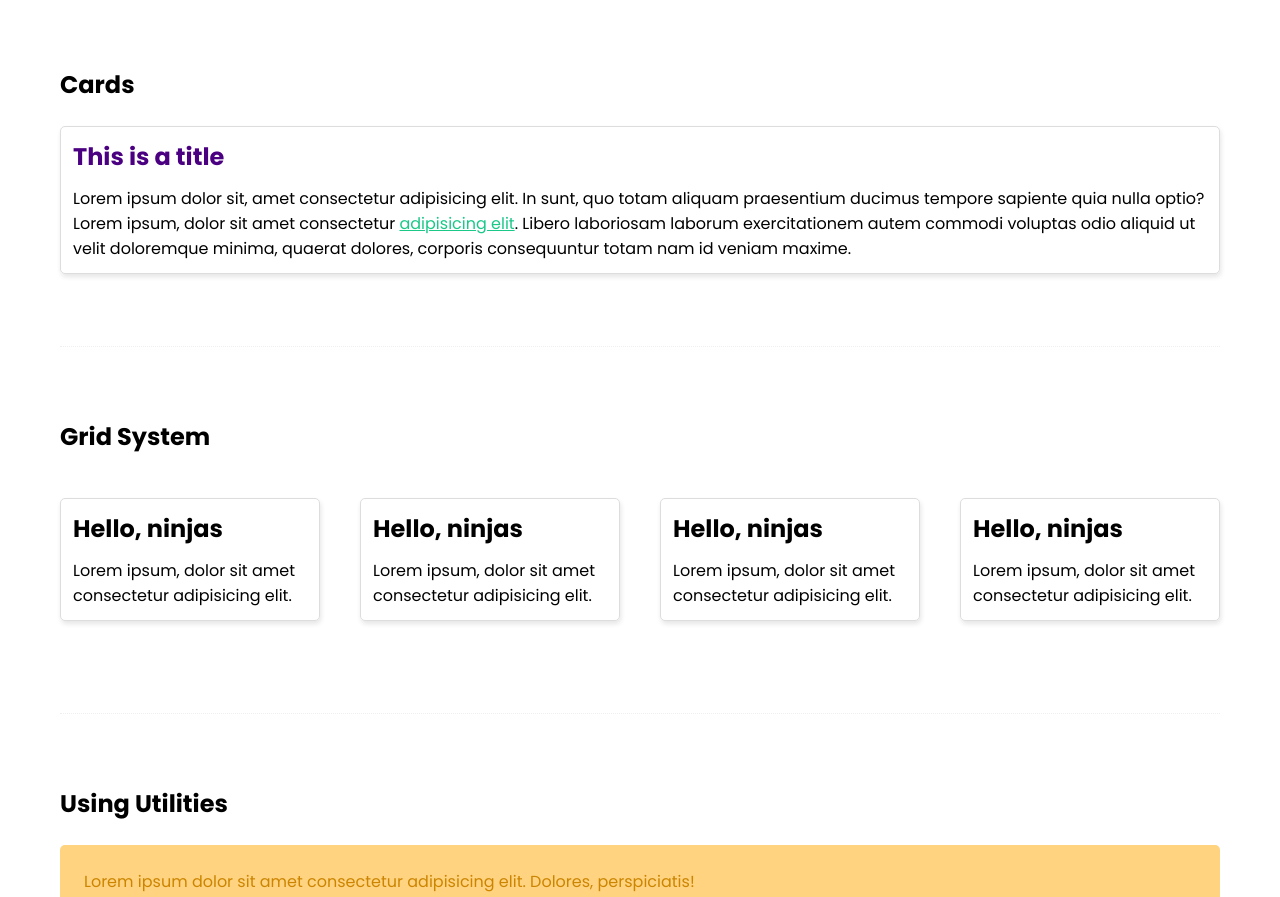
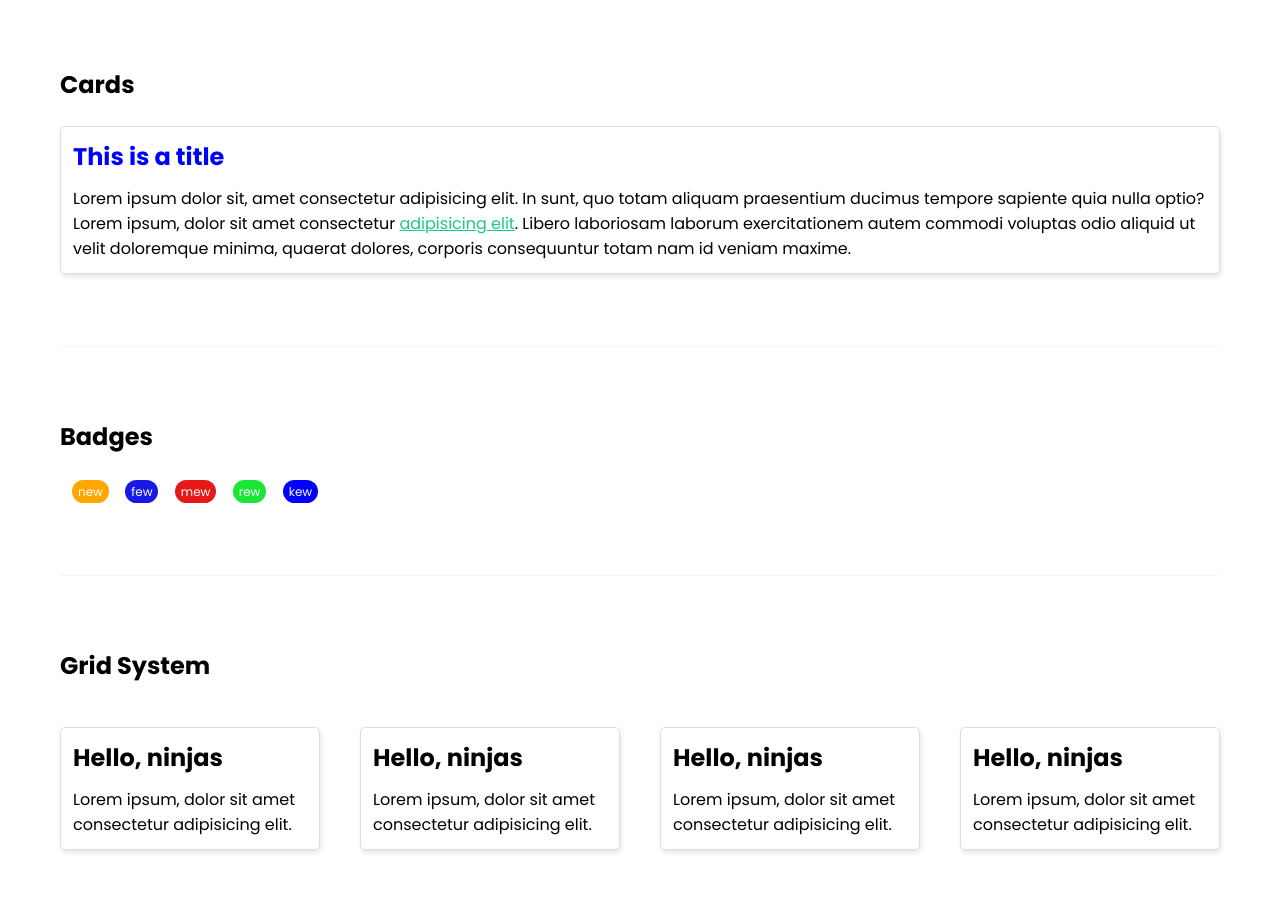
Before and after one commit to BruceArmstrong007/SASS, a website: page index.html in a window 1280 px wide. Shown: the part 1100-1997 px from the top of the page. Drawn offline with Linux system fonts and the light colour scheme.

Commit message:
gulp css dest path change , added custom component badge

```diff
--- /dev/null
+++ b/antui/components/_badge.scss
@@ -0,0 +1,19 @@
+@use "sass:math";
+
+@mixin badge($bg-color: $info) {
+  border-radius: $base-border-radius * 4;
+  background-color: $bg-color;
+  padding: math.div($base-padding, 4) math.div($base-padding, 2);
+  font-size: $font-size-sm;
+  font-weight: normal;
+}
+
+.badge {
+  @include badge;
+}
+
+@each $key, $val in $colors {
+  .badge-#{$key} {
+    @include badge($val);
+  }
+}
--- a/antui/index.scss
+++ b/antui/index.scss
@@ -14,6 +14,7 @@
 @import "components/card";
 @import "components/button";
 @import "components/navbar";
+@import "components/badge";
 
 // Utilities
 @import "utilities";
--- a/index.html
+++ b/index.html
@@ -4,9 +4,9 @@
     <meta charset="UTF-8" />
     <meta name="viewport" content="width=device-width, initial-scale=1.0" />
     <title>Document</title>
-    <link rel="stylesheet" href=".css/index.css" />
+    <link rel="stylesheet" href="css/index.css" />
   </head>
-  <body class="body-border">
+  <body class="body-tests">
     <nav class="navbar-primary text-white mb-4">
       <div class="container">
         <h2 class="site-title">Shinobi CSS</h2>
@@ -28,7 +28,7 @@
       <span class="text-orange">orange text</span> |
       <span class="text-gray">gray text</span>
 
-      <br /><br />
+      <br><br>
 
       <span class="bg-primary text-white">bg primary</span> |
       <span class="bg-secondary text-white">bg secondary</span> |
@@ -42,7 +42,7 @@
       <span class="bg-orange text-white">bg orange</span> |
       <span class="bg-gray text-white">bg gray</span> |
 
-      <br /><br />
+      <br><br>
 
       <span class="bg-primary-dark-8 text-white">primary dark 8</span> |
       <span class="bg-primary-dark-6 text-white">primary dark 6</span> |
@@ -54,10 +54,10 @@
       <span class="bg-primary-light-6 text-white">primary light 6</span> |
       <span class="bg-primary-light-8 text-white">primary light 8</span> |
 
-      <br /><br />
+      <br><br>
       <a href="#" class="text-primary text-hover-orange-light-1">hover me</a>
 
-      <hr class="mt-4 mb-4" />
+      <hr class="mt-4 mb-4">
 
       <!-- font sizes -->
       <h2 class="mb-2">Font Sizes</h2>
@@ -67,7 +67,7 @@
       <div class="font-xl">this is extra large font</div>
       <div class="font-xxl">this is extra, extra large font</div>
 
-      <hr class="mt-4 mb-4" />
+      <hr class="mt-4 mb-4">
 
       <!-- buttons -->
       <h2 class="mb-2">Buttons</h2>
@@ -76,33 +76,30 @@
       <a href="#" class="btn-secondary text-white">click me</a>
       <a href="#" class="btn-error text-white">click me</a>
       <a href="#" class="btn-info">click me</a>
-      <a href="#" class="btn-outlined-purple text-purple text-hover-white"
-        >click me</a
-      >
-      <a href="#" class="btn-outlined-orange text-orange text-hover-white"
-        >click me</a
-      >
+      <a href="#" class="btn-outlined-purple text-purple text-hover-white">click me</a>
+      <a href="#" class="btn-outlined-orange text-orange text-hover-white">click me</a>
       <a href="#" class="btn-complement-purple">click me</a>
       <a href="#" class="btn-complement-primary">click me</a>
 
-      <hr class="mt-4 mb-4" />
+      <hr class="mt-4 mb-4">
 
       <!-- cards -->
       <h2 class="mb-2">Cards</h2>
       <div class="card">
         <h1 class="card-title">This is a title</h1>
-        <p class="card-body">
-          Lorem ipsum dolor sit, amet consectetur adipisicing elit. In sunt, quo
-          totam aliquam praesentium ducimus tempore sapiente quia nulla optio?
-          Lorem ipsum, dolor sit amet consectetur
-          <a href="">adipisicing elit</a>. Libero laboriosam laborum
-          exercitationem autem commodi voluptas odio aliquid ut velit doloremque
-          minima, quaerat dolores, corporis consequuntur totam nam id veniam
-          maxime.
-        </p>
+        <p class="card-body">Lorem ipsum dolor sit, amet consectetur adipisicing elit. In sunt, quo totam aliquam praesentium ducimus tempore sapiente quia nulla optio? Lorem ipsum, dolor sit amet consectetur <a href="">adipisicing elit</a>. Libero laboriosam laborum exercitationem autem commodi voluptas odio aliquid ut velit doloremque minima, quaerat dolores, corporis consequuntur totam nam id veniam maxime.</p>
       </div>
+      <hr class="mt-4 mb-4">
 
-      <hr class="mt-4 mb-4" />
+      <!-- badges -->
+      <h2 class="mb-2">Badges</h2>
+      <span class="badge-orange text-white ml-1">new</span>
+      <span class="badge-blue text-white ml-1">few</span>
+      <span class="badge-red text-white ml-1">mew</span>
+      <span class="badge-green text-white ml-1">rew</span>
+      <span class="badge-primary text-white ml-1">kew</span>
+
+      <hr class="mt-4 mb-4">
 
       <!-- grid system -->
       <h2 class="mb-2">Grid System</h2>
@@ -110,70 +107,47 @@
         <div class="col-12-xs col-5-sm col-3-xl">
           <div class="card">
             <h3 class="card-title">Hello, ninjas</h3>
-            <p class="card-body">
-              Lorem ipsum, dolor sit amet consectetur adipisicing elit.
-            </p>
+            <p class="card-body">Lorem ipsum, dolor sit amet consectetur adipisicing elit.</p>
           </div>
         </div>
         <div class="col-12-xs col-5-sm col-3-xl">
           <div class="card">
             <h3 class="card-title">Hello, ninjas</h3>
-            <p class="card-body">
-              Lorem ipsum, dolor sit amet consectetur adipisicing elit.
-            </p>
+            <p class="card-body">Lorem ipsum, dolor sit amet consectetur adipisicing elit.</p>
           </div>
         </div>
         <div class="col-12-xs col-5-sm col-3-xl">
           <div class="card">
             <h3 class="card-title">Hello, ninjas</h3>
-            <p class="card-body">
-              Lorem ipsum, dolor sit amet consectetur adipisicing elit.
-            </p>
+            <p class="card-body">Lorem ipsum, dolor sit amet consectetur adipisicing elit.</p>
           </div>
         </div>
         <div class="col-12-xs col-5-sm col-3-xl">
           <div class="card">
             <h3 class="card-title">Hello, ninjas</h3>
-            <p class="card-body">
-              Lorem ipsum, dolor sit amet consectetur adipisicing elit.
-            </p>
+            <p class="card-body">Lorem ipsum, dolor sit amet consectetur adipisicing elit.</p>
           </div>
         </div>
       </div>
 
-      <hr class="mt-4 mb-4" />
+      <hr class="mt-4 mb-4">
 
       <!-- utilities -->
       <h2>Using Utilities</h2>
       <div class="mt-2 text-orange-dark-2 bg-orange-light-5 p-2 br-xs">
-        <p>
-          Lorem ipsum dolor sit amet consectetur adipisicing elit. Dolores,
-          perspiciatis!
-        </p>
+        <p>Lorem ipsum dolor sit amet consectetur adipisicing elit. Dolores, perspiciatis!</p>
       </div>
       <div class="mt-2 text-secondary-dark-2 bg-secondary-light-5 p-2 br-lg">
-        <p>
-          Lorem ipsum dolor sit amet consectetur adipisicing elit. Dolores,
-          perspiciatis!
-        </p>
+        <p>Lorem ipsum dolor sit amet consectetur adipisicing elit. Dolores, perspiciatis!</p>
       </div>
-      <div class="display-i-b bg-purple text-white o-10 mt-3 mr-3 p-2">
-        opacity 10
-      </div>
-      <div class="display-i-b bg-purple text-white o-30 mt-3 mr-3 p-2">
-        opacity 30
-      </div>
-      <div class="display-i-b bg-purple text-white o-50 mt-3 mr-3 p-2">
-        opacity 50
-      </div>
-      <div class="display-i-b bg-purple text-white o-70 mt-3 mr-3 p-2">
-        opacity 70
-      </div>
-      <div class="display-i-b bg-purple text-white o-90 mt-3 mr-3 p-2">
-        opacity 90
-      </div>
+      <div class="display-i-b bg-purple text-white o-10 mt-3 mr-3 p-2">opacity 10</div>
+      <div class="display-i-b bg-purple text-white o-30 mt-3 mr-3 p-2">opacity 30</div>
+      <div class="display-i-b bg-purple text-white o-50 mt-3 mr-3 p-2">opacity 50</div>
+      <div class="display-i-b bg-purple text-white o-70 mt-3 mr-3 p-2">opacity 70</div>
+      <div class="display-i-b bg-purple text-white o-90 mt-3 mr-3 p-2">opacity 90</div>
 
-      <hr class="mt-4 mb-4" />
+      <hr class="mt-4 mb-4">
+
     </div>
   </body>
 </html>
--- a/sass/index.scss
+++ b/sass/index.scss
@@ -1,6 +1,6 @@
-$primary: indigo;
+$primary: blue;
 
-.body-border {
+.body-tests {
     border: 0;
 }
 
```
Also changed, not shown: css/index.css.
